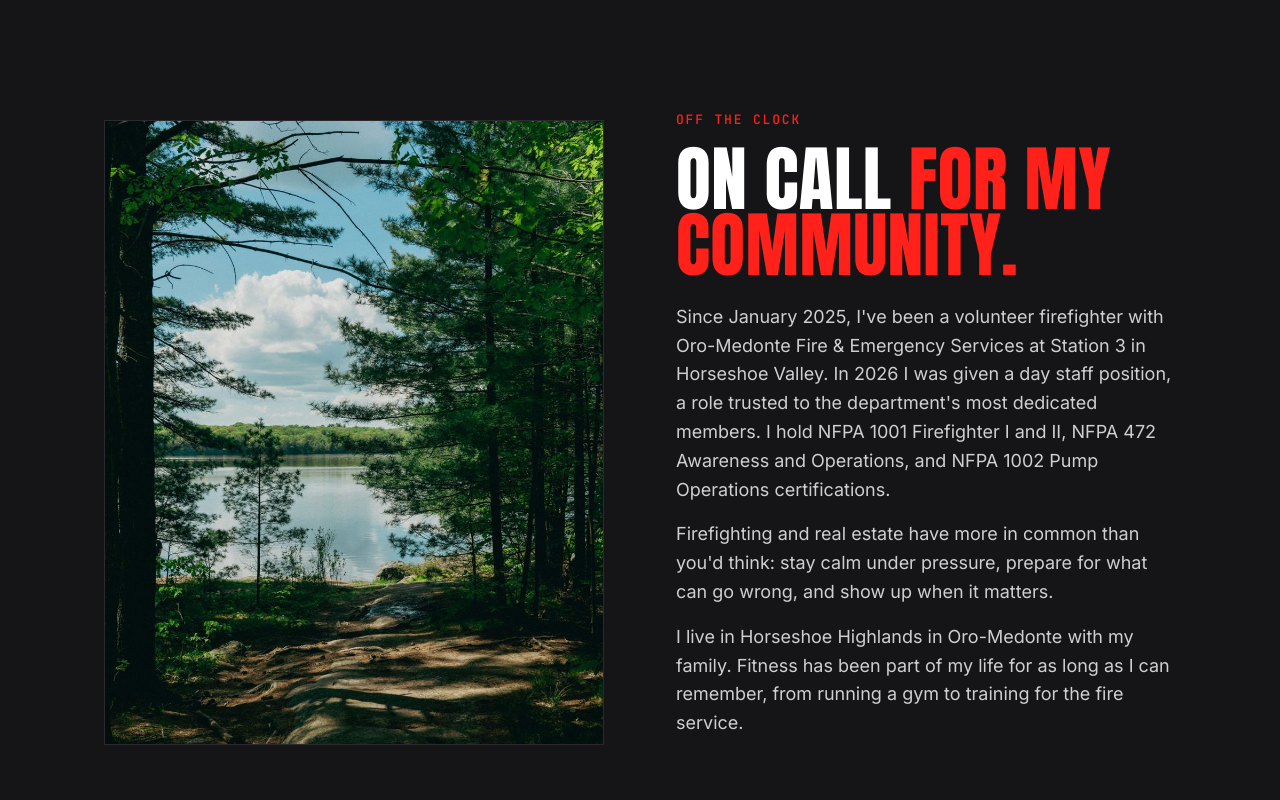
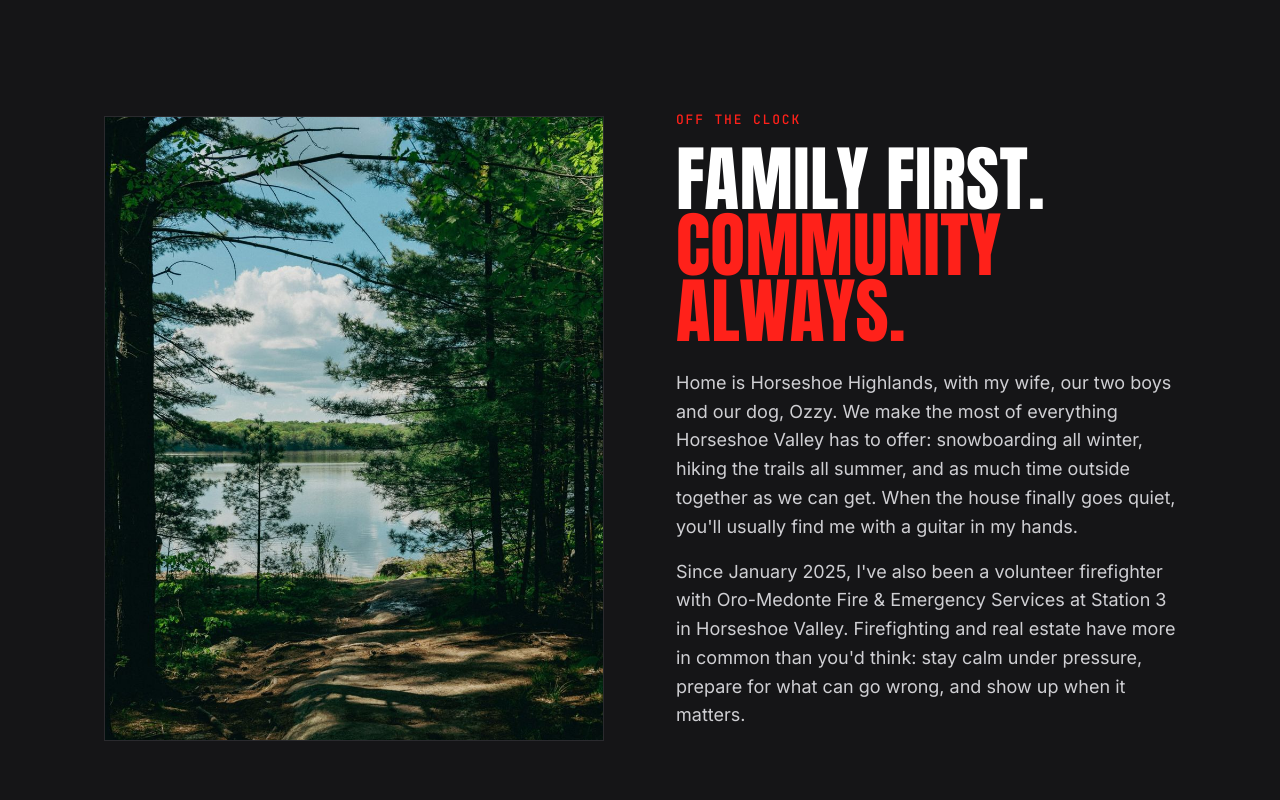
Before and after one commit to JGleason88/website, a plain HTML site: page about/index.html in a window 1280 px wide. Shown: the part 1740-2540 px from the top of the page. Drawn offline with Linux system fonts and the light colour scheme.

Commit message:
About: family section, remove day staff and certifications, less repetitive photos
Co-Authored-By: Claude Opus 5.5 <noreply@anthropic.com>
Claude-Session: https://claude.ai/code/session_01Tfbd8arEwD2rVamVM18QSj

```diff
--- a/about/index.html
+++ b/about/index.html
@@ -4,7 +4,7 @@
 <meta charset="utf-8">
 <meta name="viewport" content="width=device-width, initial-scale=1">
 <title>About Joshua Gleason | Barrie Realtor &amp; Mortgage Agent</title>
-<meta name="description" content="Born and raised in Barrie. Mortgage agent since 2017, Sales Representative, former gym owner and volunteer firefighter with Oro-Medonte Fire & Emergency Services.">
+<meta name="description" content="Born and raised in Barrie. Mortgage agent since 2017, Sales Representative, former gym owner, volunteer firefighter and Horseshoe Valley family man.">
 <link rel="preconnect" href="https://fonts.googleapis.com">
 <link rel="preconnect" href="https://fonts.gstatic.com" crossorigin>
 <link href="https://fonts.googleapis.com/css2?family=Anton&family=Inter:wght@400;500;600;700&family=JetBrains+Mono:wght@400;500&display=swap" rel="stylesheet">
@@ -71,7 +71,7 @@
         <p>In 2017 I became a mortgage agent, and I've spent nearly a decade since then arranging purchases, renewals, refinances and private lending for families across the region. I've seen what happens when the financing is an afterthought: deals that fall apart, buyers who overpay, sellers stuck between two homes.</p>
         <p>That's why I got my real estate licence in 2026. Now the home and the mortgage are planned together from day one, by the same person, with your whole financial picture in view.</p>
       </div>
-      <div class="photo-card" role="img" aria-label="Joshua Gleason in his office" style="background-image:url(/img/joshua-window.jpg)"></div>
+      <div class="photo-card" role="img" aria-label="Lake Simcoe shoreline" style="background-image:url(/img/stock/lake-simcoe.jpg)"></div>
     </div>
   </section>
 
@@ -79,10 +79,9 @@
     <div class="wrap split rev">
       <div>
         <div class="kicker">Off the clock</div>
-        <h2>On call <em>for my community.</em></h2>
-        <p>Since January 2025, I've been a volunteer firefighter with Oro-Medonte Fire &amp; Emergency Services at Station 3 in Horseshoe Valley. In 2026 I was given a day staff position, a role trusted to the department's most dedicated members. I hold NFPA 1001 Firefighter I and II, NFPA 472 Awareness and Operations, and NFPA 1002 Pump Operations certifications.</p>
-        <p>Firefighting and real estate have more in common than you'd think: stay calm under pressure, prepare for what can go wrong, and show up when it matters.</p>
-        <p>I live in Horseshoe Highlands in Oro-Medonte with my family. Fitness has been part of my life for as long as I can remember, from running a gym to training for the fire service.</p>
+        <h2>Family first. <em>Community always.</em></h2>
+        <p>Home is Horseshoe Highlands, with my wife, our two boys and our dog, Ozzy. We make the most of everything Horseshoe Valley has to offer: snowboarding all winter, hiking the trails all summer, and as much time outside together as we can get. When the house finally goes quiet, you'll usually find me with a guitar in my hands.</p>
+        <p>Since January 2025, I've also been a volunteer firefighter with Oro-Medonte Fire &amp; Emergency Services at Station 3 in Horseshoe Valley. Firefighting and real estate have more in common than you'd think: stay calm under pressure, prepare for what can go wrong, and show up when it matters.</p>
       </div>
       <div class="photo-card" data-photo="community" style="background-image:url(/img/stock/community.jpg)"></div>
     </div>
@@ -120,7 +119,7 @@
         <div><h3>One point of contact</h3><p>Your agent and your mortgage agent are the same person. Nothing gets lost in a hand-off.</p></div>
       </div>
       <div class="gallery" style="margin-top:48px">
-        <div class="photo-card bw" role="img" aria-label="Joshua Gleason" style="background-image:url(/img/joshua-steeple.jpg)"></div>
+        <div class="photo-card bw" role="img" aria-label="Joshua Gleason by the window" style="background-image:url(/img/joshua-window.jpg)"></div>
         <div class="photo-card bw" role="img" aria-label="Joshua Gleason" style="background-image:url(/img/joshua-polo.jpg)"></div>
         <div class="photo-card bw" role="img" aria-label="Joshua Gleason signing documents" style="background-image:url(/img/joshua-desk-pen.jpg)"></div>
       </div>
```
